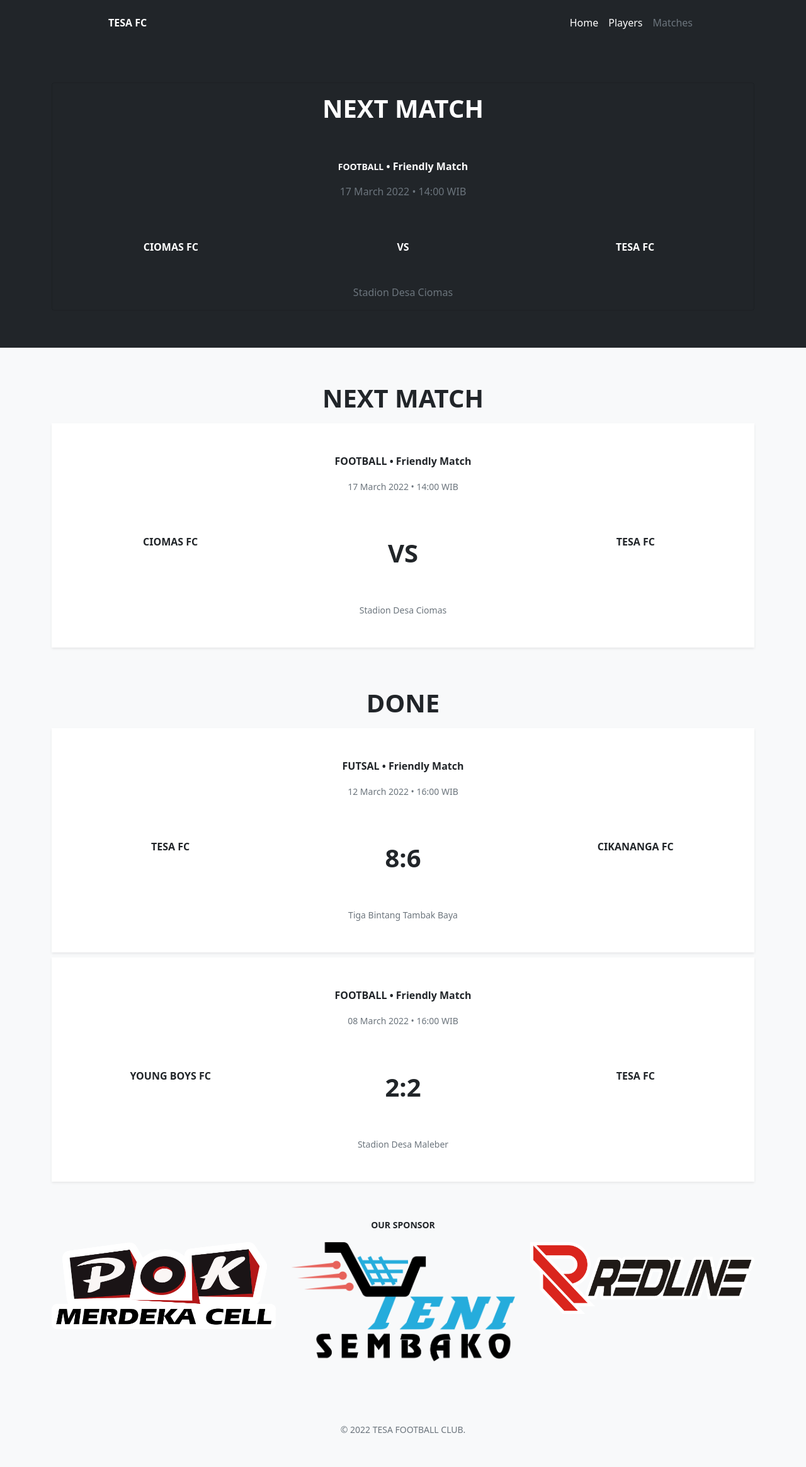
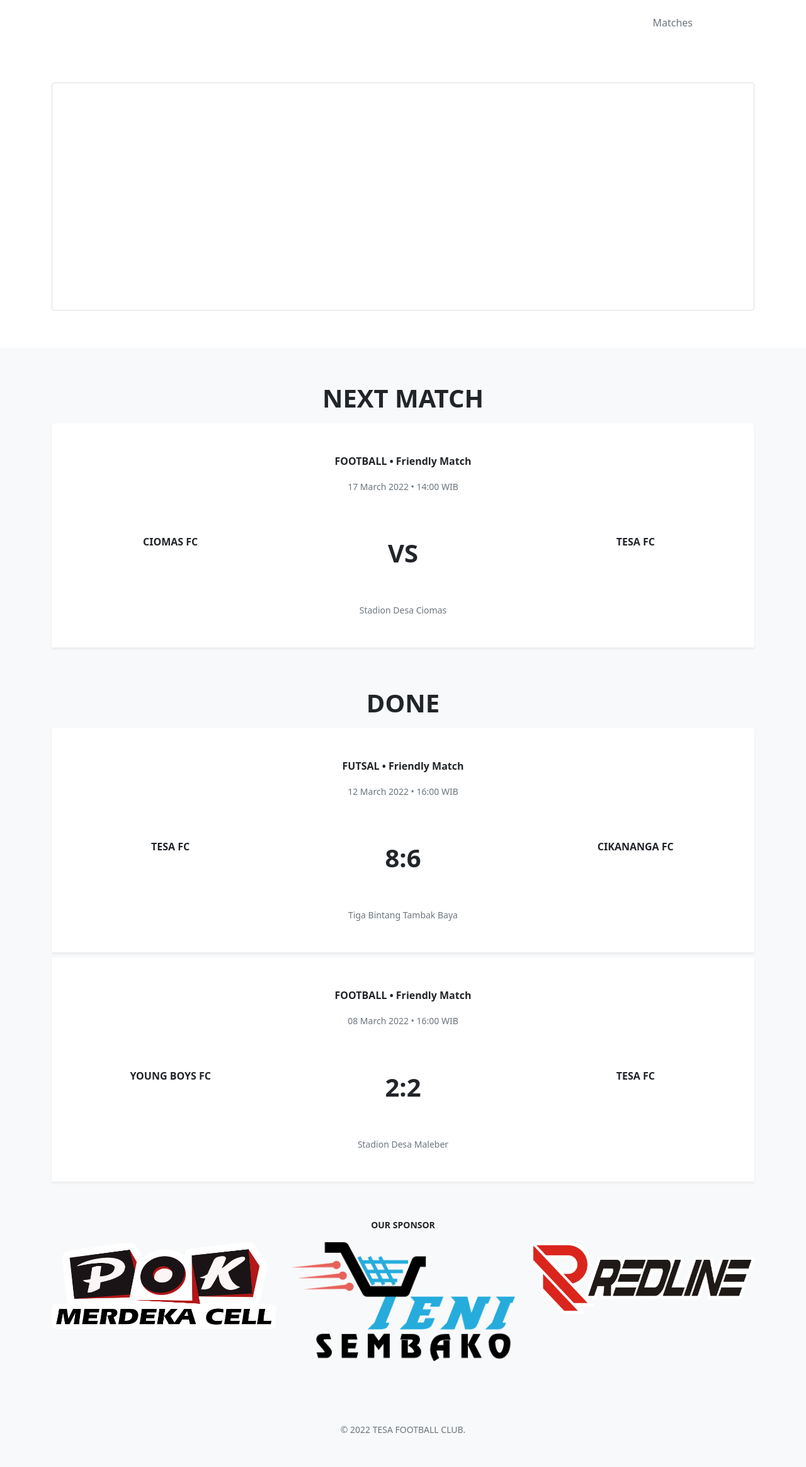
Before and after one commit to tesafc/www2, a Jekyll site: the page built from matches.html, in a window 1280 px wide. Shown: the whole page at 63% size. Built offline with Jekyll 4.4.1, drawn with Linux system fonts in a browser that asks for light colours.

Commit message:
Update header-match.html

```diff
--- a/_includes/header-match.html
+++ b/_includes/header-match.html
@@ -1,5 +1,5 @@
 <header>
-  <div class="text-white bg-dark" style="height: 560px; background-image: linear-gradient(to bottom right rgba(0, 0, 0, 0.5), rgba(0, 0, 0, 0.3)), url('{{ page.image }}'); background-size: cover; background-position: center; background-repeat: no-repeat;">
+  <div class="text-white" style="height: 560px; background-image: linear-gradient(to bottom right rgba(0, 0, 0, 0.5), rgba(0, 0, 0, 0.3)), url('{{ page.image }}'); background-size: cover; background-position: center; background-repeat: no-repeat;">
     <div class="container pt-3">
       <div class="d-flex flex-wrap align-items-center justify-content-center justify-content-md-between">
         <a href="/" class="d-flex align-items-center col-md-3 text-white text-decoration-none fw-bold">{{ site.title }}</a>
@@ -21,13 +21,13 @@
             <div class="card-body py-3">
               <h1 class="text-uppercase fw-bolder pb-5">next match</h1>
               <p class="card-text fw-bolder"><small class="text-uppercase">{{ match.type }}</small> • <span class="text-capitalize">{{ match.competition }}</span></p>
-              <p class="card-text text-secondary"><span class="text-capitalize">{{ match.date | date: "%d %B %Y • %R" | append: " WIB" }}</span></p>
+              <p class="card-text tel"><span class="text-capitalize">{{ match.date | date: "%d %B %Y • %R" | append: " WIB" }}</span></p>
               <div class="row row-cols-3 text-center py-5">
                 <div class="col"><span class="fw-bold text-uppercase">{{ match.home }}</span></div>
                 <div class="col"><span class="fw-bold text-uppercase">vs</span></div>
                 <div class="col"><span class="fw-bold text-uppercase">{{ match.away }}</span></div>
               </div>
-              <p class="card-text text-secondary text-capitalize">{{ match.place }}</p>
+              <p class="card-text text-capitalize">{{ match.place }}</p>
             </div>
           </div>
         </div>
```
